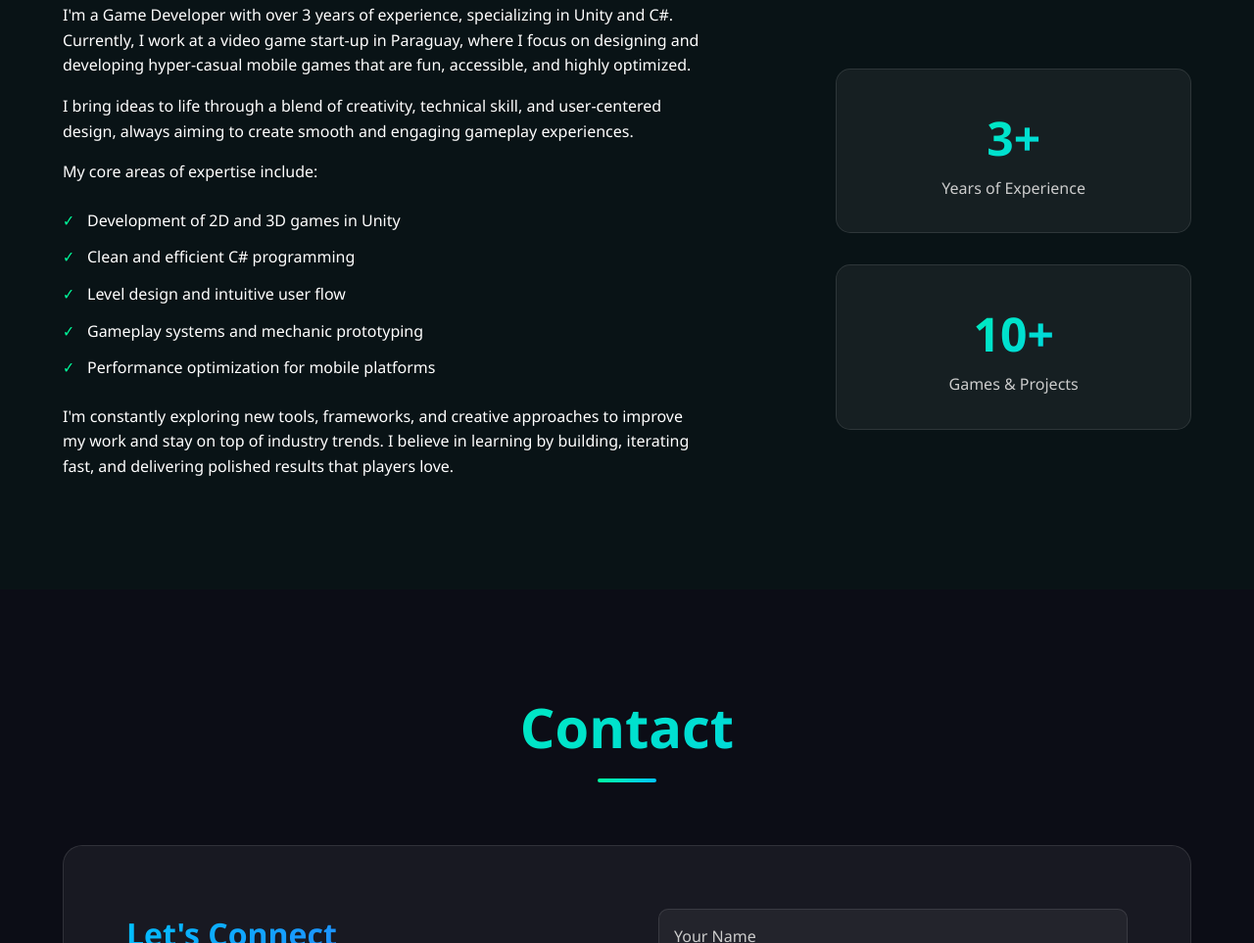
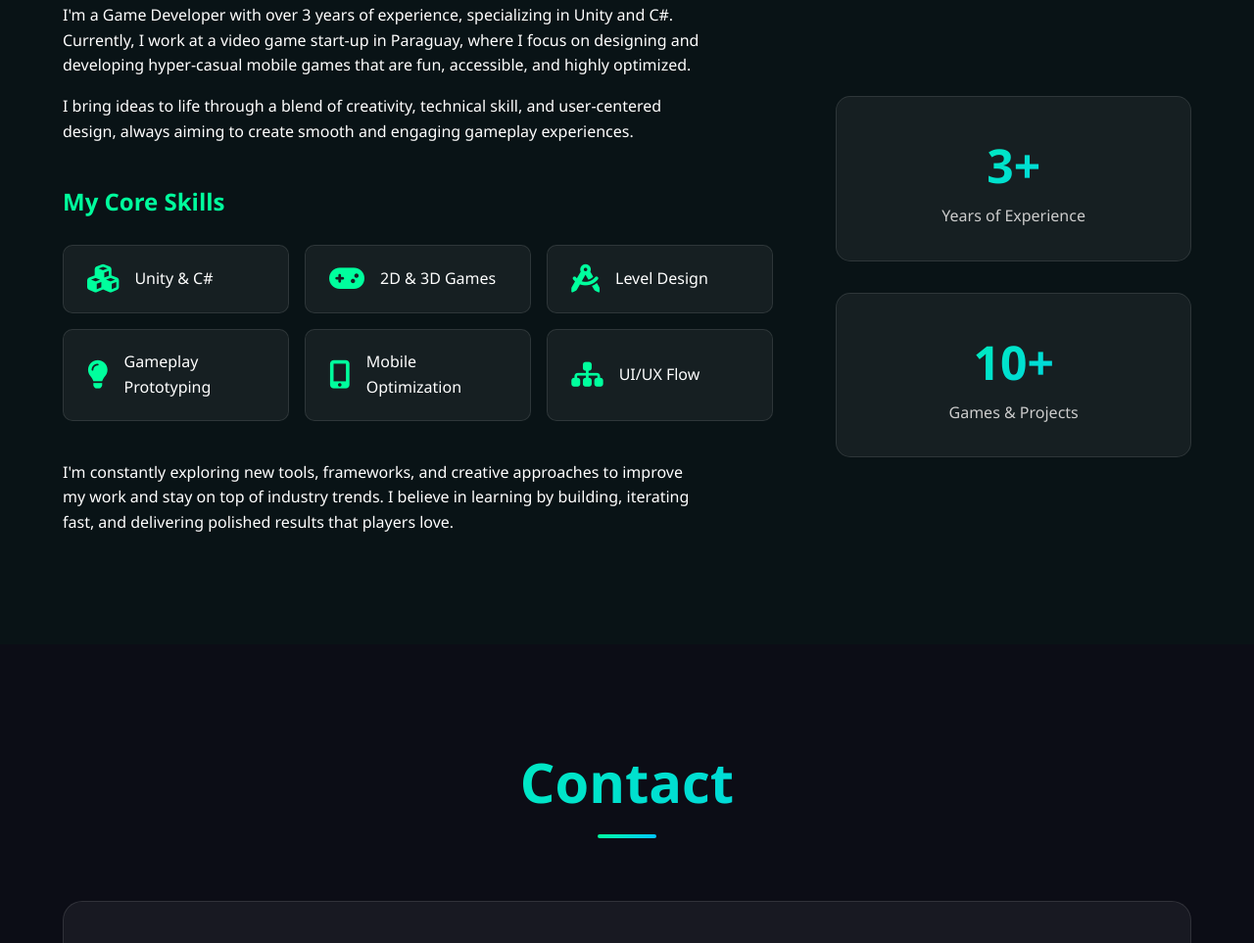
Before and after one commit to alesilvaa/Portfolio, a plain HTML site: page index.html in a window 1280 px wide. Shown: the part 2576-3539 px from the top of the page at 98% size. Drawn offline with nearby package versions, Linux system fonts and the light colour scheme; animation ran at ten frames a second.

Commit message:
new format on page

```diff
--- a/index.html
+++ b/index.html
@@ -217,16 +217,19 @@
           <p>
             I bring ideas to life through a blend of creativity, technical skill, and user-centered design, always aiming to create smooth and engaging gameplay experiences.
           </p>
-          <p>
-            My core areas of expertise include:
-          </p>
-          <ul class="skills-list">
-            <li>Development of 2D and 3D games in Unity</li>
-            <li>Clean and efficient C# programming</li>
-            <li>Level design and intuitive user flow</li>
-            <li>Gameplay systems and mechanic prototyping</li>
-            <li>Performance optimization for mobile platforms</li>
-          </ul>
+
+          <div class="skills-container">
+            <h4 class="skills-title">My Core Skills</h4>
+            <div class="skills-grid">
+              <div class="skill-card"><i class="fas fa-cubes"></i><span>Unity & C#</span></div>
+              <div class="skill-card"><i class="fas fa-gamepad"></i><span>2D & 3D Games</span></div>
+              <div class="skill-card"><i class="fas fa-drafting-compass"></i><span>Level Design</span></div>
+              <div class="skill-card"><i class="fas fa-lightbulb"></i><span>Gameplay Prototyping</span></div>
+              <div class="skill-card"><i class="fas fa-mobile-alt"></i><span>Mobile Optimization</span></div>
+              <div class="skill-card"><i class="fas fa-sitemap"></i><span>UI/UX Flow</span></div>
+            </div>
+          </div>
+
           <p>
             I'm constantly exploring new tools, frameworks, and creative approaches to improve my work and stay on top of industry trends. I believe in learning by building, iterating fast, and delivering polished results that players love.
           </p>
--- a/style.css
+++ b/style.css
@@ -515,23 +515,54 @@ section {
     max-width: 650px;
 }
 
-.skills-list {
-    list-style: none;
-    padding: 0;
-    margin: 1.5rem 0;
+.skills-container {
+    margin: 2.5rem 0;
 }
 
-.skills-list li {
-    margin-bottom: 0.75rem;
-    position: relative;
-    padding-left: 25px;
+.skills-title {
+    font-size: 1.5rem;
+    margin-bottom: 1.5rem;
+    color: var(--primary-color);
+    font-weight: 600;
 }
 
-.skills-list li::before {
-    content: '✓';
+.skills-grid {
+    display: grid;
+    grid-template-columns: repeat(auto-fit, minmax(220px, 1fr));
+    gap: 1rem;
+}
+
+.skill-card {
+    background: var(--card-bg);
+    border: 1px solid rgba(255, 255, 255, 0.1);
+    border-radius: 10px;
+    padding: 1.25rem 1.5rem;
+    display: flex;
+    align-items: center;
+    gap: 1rem;
+    transition: var(--transition-smooth);
+}
+
+.skill-card:hover {
+    transform: translateY(-5px);
+    background: var(--primary-color);
+    color: var(--background-dark);
+    border-color: var(--primary-color);
+}
+
+.skill-card:hover i {
+    color: var(--background-dark);
+}
+
+.skill-card i {
+    font-size: 1.8rem;
     color: var(--primary-color);
-    position: absolute;
-    left: 0;
+    transition: var(--transition-smooth);
+}
+
+.skill-card span {
+    font-size: 1rem;
+    font-weight: 500;
 }
 
 .about-stats {
@@ -760,6 +791,14 @@ footer {
         text-align: center;
     }
 
+    .about-text {
+        text-align: left;
+    }
+
+    .skills-title {
+        text-align: center;
+    }
+
     .hero-image {
         margin: 2rem auto 0;
         width: 350px;
@@ -841,10 +880,6 @@ footer {
     .section-title {
         font-size: 2.5rem;
     }
-    .skills-list {
-        padding-left: 1rem;
-    }
-
     .contact-container {
         padding: 2rem;
     }
```
